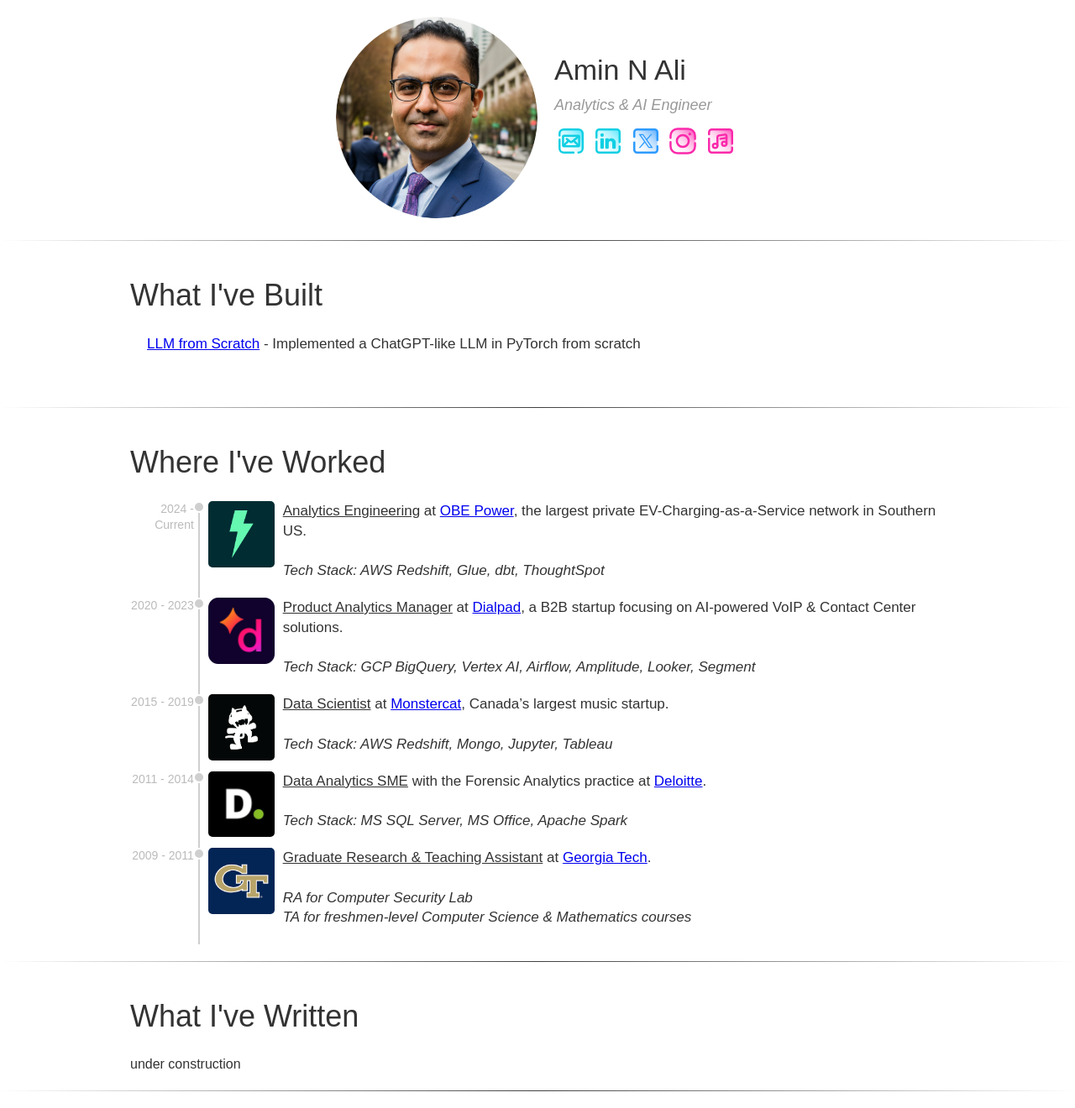
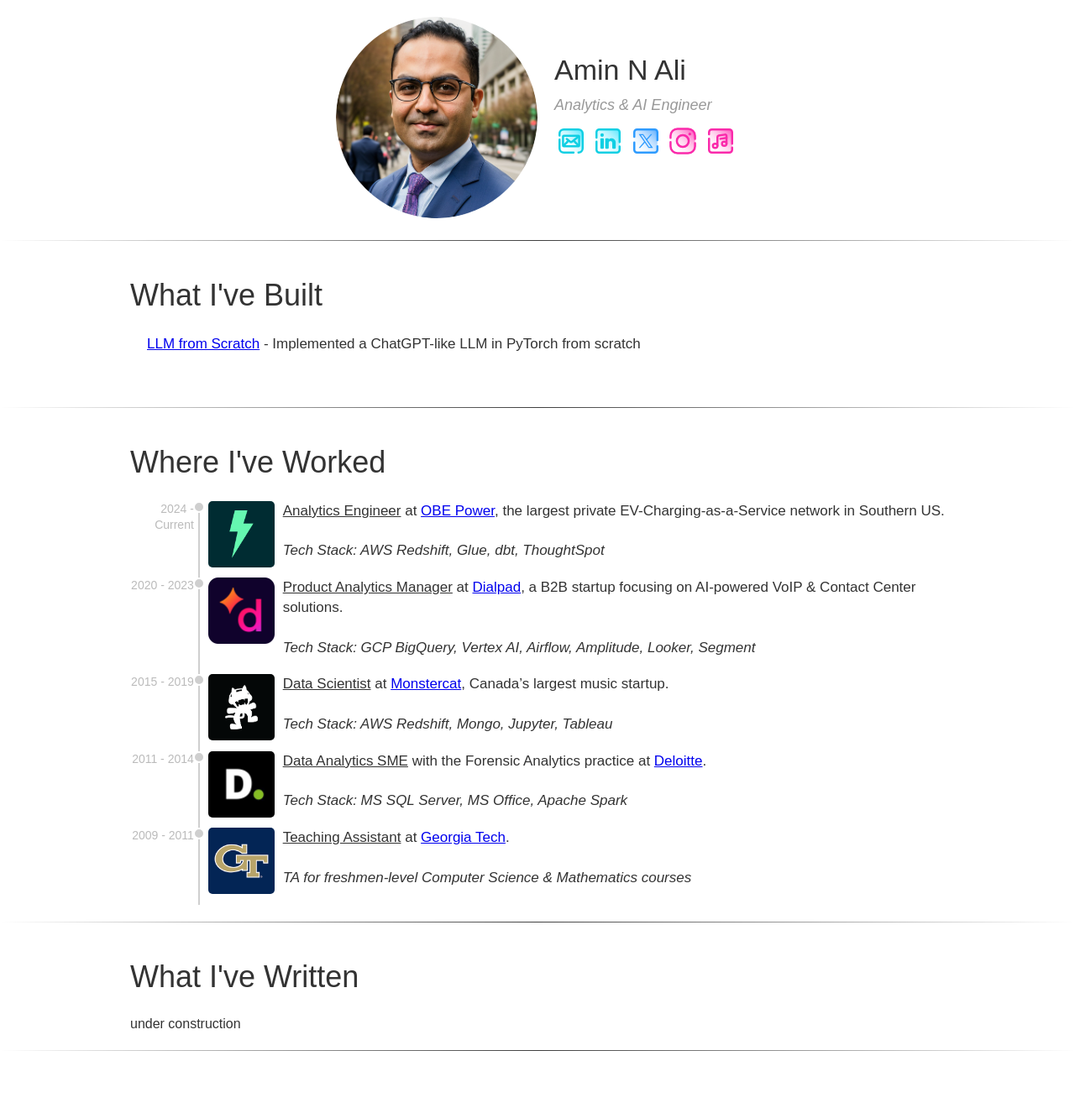
Before and after one commit to aminn04/aminn04.github.io, a Jekyll site: the page built from index.md, in a window 1280 px wide. Shown: the whole page at 84% size. Built offline with Jekyll 4.4.1, drawn with Linux system fonts in a browser that asks for light colours; after the commit the page ends 1272 px from its top, so only the background shows below that.

Commit message:
Update home_exp.html

```diff
--- a/_includes/home_exp.html
+++ b/_includes/home_exp.html
@@ -13,7 +13,7 @@
           <img src="assets/obe.png" />
         </div>
         <div class="desc">
-          <u>Analytics Engineering</u> at <a href="https://www.obepower.com/">OBE Power</a>, the largest private EV-Charging-as-a-Service network in Southern US.
+          <u>Analytics Engineer</u> at <a href="https://www.obepower.com/">OBE Power</a>, the largest private EV-Charging-as-a-Service network in Southern US.
           <br>
           <br>
           <em>Tech Stack: AWS Redshift, Glue, dbt, ThoughtSpot</em>
@@ -77,10 +77,8 @@
           <img src="assets/georgiatech.png" />
         </div>
         <div class="desc">
-          <u>Graduate Research & Teaching Assistant</u> at <a href="https://www.gatech.edu/"> Georgia Tech</a>.
+          <u>Teaching Assistant</u> at <a href="https://www.gatech.edu/"> Georgia Tech</a>.
           <br>
-          <br>
-          <em>RA for Computer Security Lab</em>
           <br>
           <em>TA for freshmen-level Computer Science & Mathematics courses</em>
 
```
